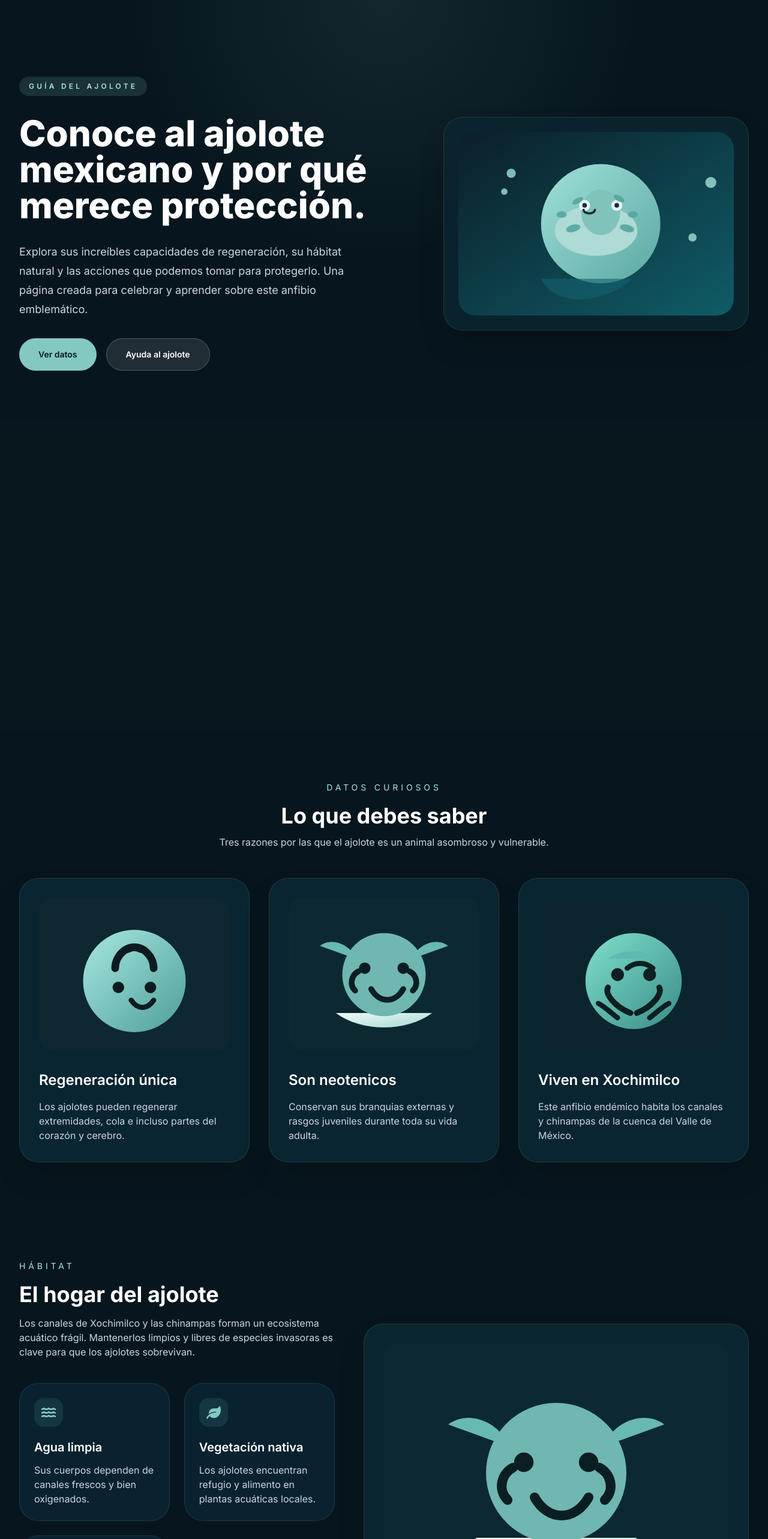
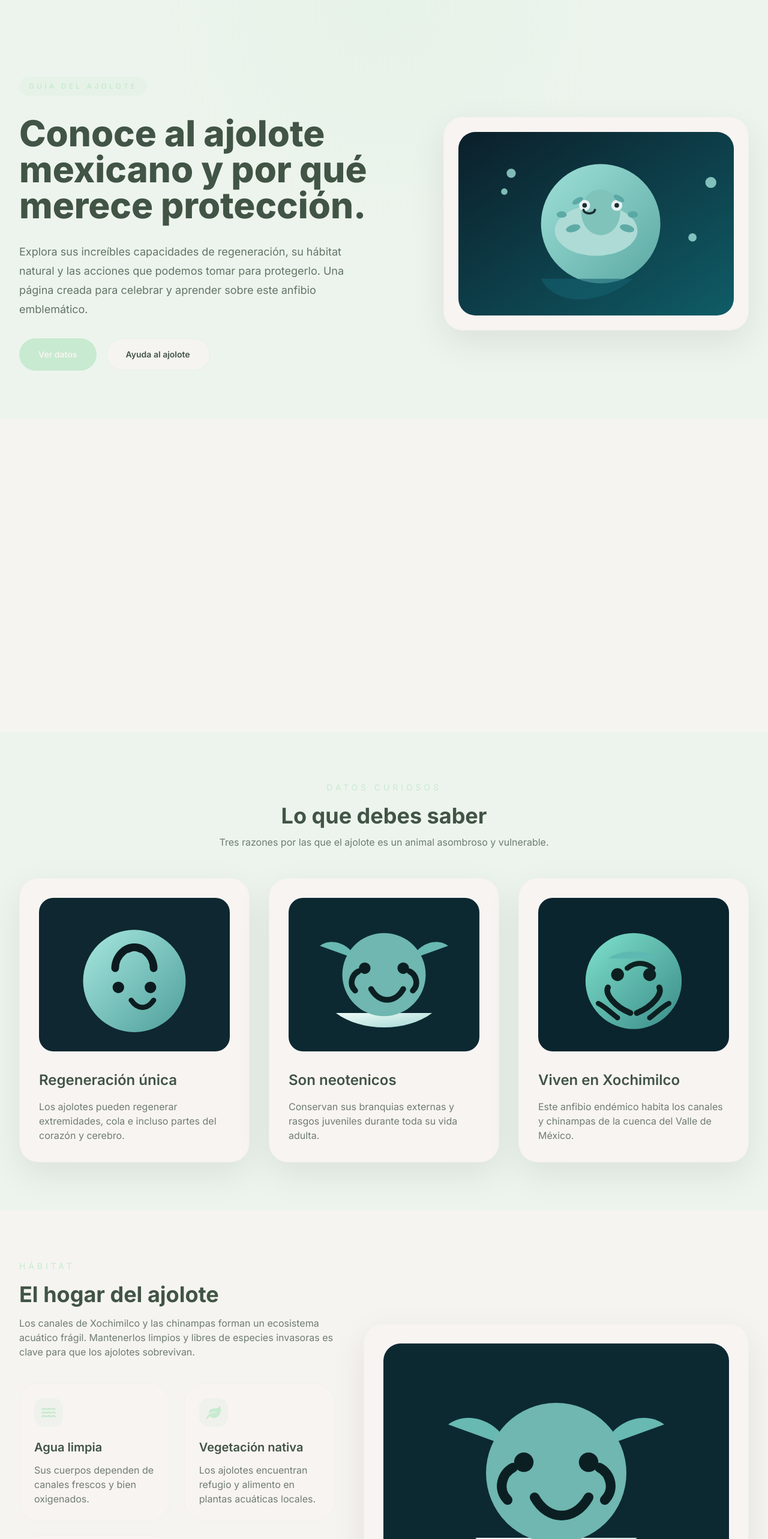
Before and after one commit to mariana76-gb/paginaahorasi, a React (Vite) app in the folder client/: page / in a window 1280 px wide. Shown: the top 2566 px of the page at 60% size. Built offline with nearby package versions, Linux system fonts and the light colour scheme.

Commit message:
Update site to pastel green, white, and pink theme

```diff
--- a/client/src/App.jsx
+++ b/client/src/App.jsx
@@ -8,7 +8,7 @@ import TermsPage from './pages/TermsPage'
 function App() {
   return (
     <Router>
-      <div className="min-h-screen bg-[#07161E] text-white">
+      <div className="min-h-screen bg-pastelSoft text-pastelText">
         <Navbar />
         <Routes>
           <Route path="/" element={<HomePage />} />
--- a/client/src/index.css
+++ b/client/src/index.css
@@ -13,8 +13,8 @@ html {
 body {
   margin: 0;
   font-family: 'Inter', system-ui, sans-serif;
-  background: radial-gradient(circle at top, #0b2b35 0%, #07161e 60%, #020a11 100%);
-  color: #f8fafc;
+  background: radial-gradient(circle at top, #FFFFFF 0%, #F8F4F2 55%, #F3E9EB 100%);
+  color: #415445;
 }
 
 * {
--- a/client/src/pages/HomePage.jsx
+++ b/client/src/pages/HomePage.jsx
@@ -112,50 +112,50 @@ function HomePage() {
   }
 
   const renderIcon = (icon) => {
-    if (icon === 'water') return <FaWater className="h-6 w-6 text-[#83c9c2]" />
-    if (icon === 'leaf') return <FaLeaf className="h-6 w-6 text-[#83c9c2]" />
-    return <FaFish className="h-6 w-6 text-[#83c9c2]" />
+    if (icon === 'water') return <FaWater className="h-6 w-6 text-pastelGreen" />
+    if (icon === 'leaf') return <FaLeaf className="h-6 w-6 text-pastelGreen" />
+    return <FaFish className="h-6 w-6 text-pastelGreen" />
   }
 
   return (
-    <main className="relative min-h-screen overflow-hidden bg-[#07161E] text-white">
-      <section id="inicio" className="relative overflow-hidden px-4 pb-20 pt-32 text-white sm:px-6 lg:px-8">
-        <div className="absolute inset-0 bg-[radial-gradient(circle_at_top,_rgba(167,231,224,0.08),_transparent_45%)]" />
+    <main className="relative min-h-screen overflow-hidden bg-pastelSoft text-pastelText">
+      <section id="inicio" className="relative overflow-hidden px-4 pb-20 pt-32 text-pastelText sm:px-6 lg:px-8">
+        <div className="absolute inset-0 bg-[radial-gradient(circle_at_top,_rgba(200,234,208,0.18),_transparent_45%)]" />
         <div className="relative mx-auto flex max-w-7xl flex-col gap-10 lg:flex-row lg:items-center lg:justify-between">
           <div className="max-w-2xl space-y-8">
-            <span className="inline-flex rounded-full bg-[#83c9c2]/15 px-4 py-2 text-xs font-semibold uppercase tracking-[0.35em] text-[#A7E7E0]">Guía del ajolote</span>
-            <h1 className="text-4xl font-extrabold leading-tight text-white sm:text-6xl">Conoce al ajolote mexicano y por qué merece protección.</h1>
-            <p className="max-w-xl text-lg leading-8 text-slate-300">Explora sus increíbles capacidades de regeneración, su hábitat natural y las acciones que podemos tomar para protegerlo. Una página creada para celebrar y aprender sobre este anfibio emblemático.</p>
+            <span className="inline-flex rounded-full bg-pastelGreen/20 px-4 py-2 text-xs font-semibold uppercase tracking-[0.35em] text-pastelGreen">Guía del ajolote</span>
+            <h1 className="text-4xl font-extrabold leading-tight text-pastelText sm:text-6xl">Conoce al ajolote mexicano y por qué merece protección.</h1>
+            <p className="max-w-xl text-lg leading-8 text-pastelText/80">Explora sus increíbles capacidades de regeneración, su hábitat natural y las acciones que podemos tomar para protegerlo. Una página creada para celebrar y aprender sobre este anfibio emblemático.</p>
             <div className="flex flex-col gap-4 sm:flex-row">
-              <a href="#datos" className="inline-flex items-center justify-center rounded-full bg-[#83c9c2] px-8 py-4 text-sm font-semibold text-[#07161E] transition hover:bg-[#a7e7e0]">Ver datos</a>
-              <a href="#contacto" className="inline-flex items-center justify-center rounded-full border border-white/20 bg-white/10 px-8 py-4 text-sm font-semibold text-white transition hover:bg-white/20">Ayuda al ajolote</a>
+              <a href="#datos" className="inline-flex items-center justify-center rounded-full bg-pastelGreen px-8 py-4 text-sm font-semibold text-pastelWhite transition hover:bg-pastelGreen/90">Ver datos</a>
+              <a href="#contacto" className="inline-flex items-center justify-center rounded-full border border-pastelGreen/40 bg-pastelWhite/70 px-8 py-4 text-sm font-semibold text-pastelText transition hover:bg-pastelPink/60">Ayuda al ajolote</a>
             </div>
           </div>
 
-          <div className="mx-auto w-full max-w-2xl rounded-[2rem] border border-white/10 bg-[#0a2733]/80 p-4 shadow-2xl backdrop-blur-xl lg:p-6">
+          <div className="mx-auto w-full max-w-2xl rounded-[2rem] border border-pastelGreen/20 bg-pastelWhite p-4 shadow-soft backdrop-blur-xl lg:p-6">
             <img src="/images/ajolote-hero.svg" alt="Ilustración de ajolote" className="h-full w-full rounded-[1.75rem] object-cover" />
           </div>
         </div>
       </section>
 
-      <section id="nosotros" className="bg-[#08161e] px-4 py-20 sm:px-6 lg:px-8">
+      <section id="nosotros" className="bg-pastelWhite/80 px-4 py-20 sm:px-6 lg:px-8">
         <div className="mx-auto max-w-7xl">
           <div className="grid gap-12 lg:grid-cols-[1.2fr_0.8fr] lg:items-center">
             <motion.div initial={{ opacity: 0, x: -40 }} animate={{ opacity: 1, x: 0 }} transition={{ duration: 0.7 }}>
-              <span className="text-sm uppercase tracking-[0.35em] text-[#A7E7E0]">Sobre el ajolote</span>
-              <h2 className="mt-4 text-4xl font-bold text-white">¿Qué hace al ajolote tan especial?</h2>
-              <p className="mt-6 text-lg leading-8 text-slate-300">El ajolote mexicano es un anfibio neoténico que permanece en estado larvario durante toda su vida y conserva branquias externas. Es famoso por su capacidad de regenerar miembros completos y órganos internos.</p>
-              <p className="mt-4 text-lg leading-8 text-slate-300">Originario de la cuenca de Xochimilco, su supervivencia está en peligro debido a la pérdida de hábitat, especies invasoras y contaminación. Conocerlo es el primer paso para protegerlo.</p>
+              <span className="text-sm uppercase tracking-[0.35em] text-pastelGreen">Sobre el ajolote</span>
+              <h2 className="mt-4 text-4xl font-bold text-pastelText">¿Qué hace al ajolote tan especial?</h2>
+              <p className="mt-6 text-lg leading-8 text-pastelText/75">El ajolote mexicano es un anfibio neoténico que permanece en estado larvario durante toda su vida y conserva branquias externas. Es famoso por su capacidad de regenerar miembros completos y órganos internos.</p>
+              <p className="mt-4 text-lg leading-8 text-pastelText/75">Originario de la cuenca de Xochimilco, su supervivencia está en peligro debido a la pérdida de hábitat, especies invasoras y contaminación. Conocerlo es el primer paso para protegerlo.</p>
             </motion.div>
-            <motion.div initial={{ opacity: 0, x: 40 }} animate={{ opacity: 1, x: 0 }} transition={{ duration: 0.7 }} className="rounded-[2rem] border border-white/10 bg-[#0c2631]/90 p-8 shadow-2xl">
-              <div className="space-y-4 text-slate-200">
-                <div className="rounded-3xl bg-[#0b2e3e]/80 p-6">
-                  <h3 className="text-2xl font-semibold text-white">Regeneración</h3>
-                  <p className="mt-3 text-slate-300">El ajolote puede regenerar extremidades, médula espinal, corazón y partes del cerebro.</p>
+            <motion.div initial={{ opacity: 0, x: 40 }} animate={{ opacity: 1, x: 0 }} transition={{ duration: 0.7 }} className="rounded-[2rem] border border-pastelGreen/20 bg-pastelWhite p-8 shadow-soft">
+              <div className="space-y-4 text-pastelText">
+                <div className="rounded-3xl bg-pastelWhite p-6">
+                  <h3 className="text-2xl font-semibold text-pastelText">Regeneración</h3>
+                  <p className="mt-3 text-pastelText/75">El ajolote puede regenerar extremidades, médula espinal, corazón y partes del cerebro.</p>
                 </div>
-                <div className="rounded-3xl bg-[#0b2e3e]/80 p-6">
-                  <h3 className="text-2xl font-semibold text-white">Endémico</h3>
-                  <p className="mt-3 text-slate-300">Solo existe naturalmente en los canales de Xochimilco y algunos lagos cercanos.</p>
+                <div className="rounded-3xl bg-pastelWhite p-6">
+                  <h3 className="text-2xl font-semibold text-pastelText">Endémico</h3>
+                  <p className="mt-3 text-pastelText/75">Solo existe naturalmente en los canales de Xochimilco y algunos lagos cercanos.</p>
                 </div>
               </div>
             </motion.div>
@@ -166,18 +166,18 @@ function HomePage() {
       <section id="datos" className="px-4 py-20 sm:px-6 lg:px-8">
         <div className="mx-auto max-w-7xl">
           <div className="mb-12 text-center">
-            <span className="text-sm uppercase tracking-[0.35em] text-[#A7E7E0]">Datos curiosos</span>
-            <h2 className="mt-4 text-4xl font-bold text-white">Lo que debes saber</h2>
-            <p className="mx-auto mt-3 max-w-2xl text-slate-300">Tres razones por las que el ajolote es un animal asombroso y vulnerable.</p>
+            <span className="text-sm uppercase tracking-[0.35em] text-pastelGreen">Datos curiosos</span>
+            <h2 className="mt-4 text-4xl font-bold text-pastelText">Lo que debes saber</h2>
+            <p className="mx-auto mt-3 max-w-2xl text-pastelText/75">Tres razones por las que el ajolote es un animal asombroso y vulnerable.</p>
           </div>
 
           <div className="grid gap-8 lg:grid-cols-3">
             {factCards.map((fact) => (
-              <motion.article key={fact.title} whileHover={{ y: -10 }} className="rounded-[2rem] border border-white/10 bg-[#0a2733]/90 p-8 shadow-2xl transition duration-300">
+              <motion.article key={fact.title} whileHover={{ y: -10 }} className="rounded-[2rem] border border-pastelGreen/20 bg-pastelWhite p-8 shadow-soft transition duration-300">
                 <img src={fact.image} alt={fact.title} className="h-64 w-full rounded-[1.5rem] object-cover" />
                 <div className="mt-8 space-y-4">
-                  <h3 className="text-2xl font-semibold text-white">{fact.title}</h3>
-                  <p className="text-slate-300">{fact.description}</p>
+                  <h3 className="text-2xl font-semibold text-pastelText">{fact.title}</h3>
+                  <p className="text-pastelText/75">{fact.description}</p>
                 </div>
               </motion.article>
             ))}
@@ -185,24 +185,24 @@ function HomePage() {
         </div>
       </section>
 
-      <section id="habitat" className="bg-[#07161E] px-4 py-20 sm:px-6 lg:px-8">
+      <section id="habitat" className="bg-pastelWhite/80 px-4 py-20 sm:px-6 lg:px-8">
         <div className="mx-auto max-w-7xl">
           <div className="grid gap-12 lg:grid-cols-[0.9fr_1.1fr] lg:items-center">
             <div>
-              <span className="text-sm uppercase tracking-[0.35em] text-[#A7E7E0]">Hábitat</span>
-              <h2 className="mt-4 text-4xl font-bold text-white">El hogar del ajolote</h2>
-              <p className="mt-4 max-w-2xl text-slate-300">Los canales de Xochimilco y las chinampas forman un ecosistema acuático frágil. Mantenerlos limpios y libres de especies invasoras es clave para que los ajolotes sobrevivan.</p>
+              <span className="text-sm uppercase tracking-[0.35em] text-pastelGreen">Hábitat</span>
+              <h2 className="mt-4 text-4xl font-bold text-pastelText">El hogar del ajolote</h2>
+              <p className="mt-4 max-w-2xl text-pastelText/75">Los canales de Xochimilco y las chinampas forman un ecosistema acuático frágil. Mantenerlos limpios y libres de especies invasoras es clave para que los ajolotes sobrevivan.</p>
               <div className="mt-10 grid gap-6 sm:grid-cols-2">
                 {habitatItems.map((item) => (
-                  <div key={item.title} className="rounded-[2rem] border border-white/10 bg-[#0b2432]/90 p-6">
-                    <div className="inline-flex h-12 w-12 items-center justify-center rounded-2xl bg-[#183a46]/80">{renderIcon(item.icon)}</div>
-                    <h3 className="mt-5 text-xl font-semibold text-white">{item.title}</h3>
-                    <p className="mt-3 text-slate-300">{item.description}</p>
+                  <div key={item.title} className="rounded-[2rem] border border-pastelGreen/20 bg-pastelWhite p-6">
+                    <div className="inline-flex h-12 w-12 items-center justify-center rounded-2xl bg-pastelGreen/20">{renderIcon(item.icon)}</div>
+                    <h3 className="mt-5 text-xl font-semibold text-pastelText">{item.title}</h3>
+                    <p className="mt-3 text-pastelText/75">{item.description}</p>
                   </div>
                 ))}
               </div>
             </div>
-            <div className="overflow-hidden rounded-[2rem] border border-white/10 bg-[#0c2834]/90 p-8 shadow-2xl">
+            <div className="overflow-hidden rounded-[2rem] border border-pastelGreen/20 bg-pastelWhite p-8 shadow-soft">
               <img src="/images/ajolote-facts-2.svg" alt="Hábitat del ajolote" className="h-full w-full rounded-[1.5rem] object-cover" />
             </div>
           </div>
@@ -212,9 +212,9 @@ function HomePage() {
       <section id="galeria" className="px-4 py-20 sm:px-6 lg:px-8">
         <div className="mx-auto max-w-7xl">
           <div className="mb-12 text-center">
-            <span className="text-sm uppercase tracking-[0.35em] text-[#A7E7E0]">Galería</span>
-            <h2 className="mt-4 text-4xl font-bold text-white">Momentos del ajolote</h2>
-            <p className="mx-auto mt-3 max-w-2xl text-slate-300">Ilustraciones inspiradas en su curiosa apariencia y su entorno acuático.</p>
+            <span className="text-sm uppercase tracking-[0.35em] text-pastelGreen">Galería</span>
+            <h2 className="mt-4 text-4xl font-bold text-pastelText">Momentos del ajolote</h2>
+            <p className="mx-auto mt-3 max-w-2xl text-pastelText/75">Ilustraciones inspiradas en su curiosa apariencia y su entorno acuático.</p>
           </div>
           <Swiper modules={[Autoplay, Pagination, Navigation]} spaceBetween={20} slidesPerView={1} navigation pagination={{ clickable: true }} autoplay={{ delay: 3500 }} breakpoints={{ 640: { slidesPerView: 2 }, 1024: { slidesPerView: 3 } }} className="rounded-[2rem] px-4 pb-8">
             {factCards.map((fact) => (
@@ -226,25 +226,25 @@ function HomePage() {
         </div>
       </section>
 
-      <section id="testimonios" className="bg-[#08161f] px-4 py-20 sm:px-6 lg:px-8">
+      <section id="testimonios" className="bg-pastelWhite/80 px-4 py-20 sm:px-6 lg:px-8">
         <div className="mx-auto max-w-7xl">
           <div className="mb-12 text-center">
-            <span className="text-sm uppercase tracking-[0.35em] text-[#A7E7E0]">Testimonios</span>
-            <h2 className="mt-4 text-4xl font-bold text-white">Nuestros visitantes opinan</h2>
+            <span className="text-sm uppercase tracking-[0.35em] text-pastelGreen">Testimonios</span>
+            <h2 className="mt-4 text-4xl font-bold text-pastelText">Nuestros visitantes opinan</h2>
           </div>
-          <Swiper modules={[Autoplay, Pagination]} spaceBetween={24} slidesPerView={1} pagination={{ clickable: true }} autoplay={{ delay: 4000 }} className="rounded-[2rem] bg-[#0a2633]/80 p-8 shadow-2xl">
+          <Swiper modules={[Autoplay, Pagination]} spaceBetween={24} slidesPerView={1} pagination={{ clickable: true }} autoplay={{ delay: 4000 }} className="rounded-[2rem] bg-pastelWhite p-8 shadow-soft">
             {testimonials.map((testimonial) => (
               <SwiperSlide key={testimonial.name} className="rounded-[2rem]">
                 <div className="grid gap-8 lg:grid-cols-[140px_minmax(0,1fr)] lg:items-center">
-                  <div className="flex h-36 w-36 items-center justify-center rounded-full bg-[#183a46]/80 text-3xl text-[#A7E7E0]">{testimonial.name[0]}</div>
+                  <div className="flex h-36 w-36 items-center justify-center rounded-full bg-pastelGreen/20 text-3xl text-pastelGreen">{testimonial.name[0]}</div>
                   <div>
-                    <div className="flex items-center gap-2 text-[#83c9c2]">
+                    <div className="flex items-center gap-2 text-pastelGreen">
                       {Array.from({ length: testimonial.stars }).map((_, index) => (
                         <FaStar key={index} />
                       ))}
                     </div>
-                    <h3 className="mt-4 text-2xl font-semibold text-white">{testimonial.name}</h3>
-                    <p className="mt-3 text-slate-300">{testimonial.text}</p>
+                    <h3 className="mt-4 text-2xl font-semibold text-pastelText">{testimonial.name}</h3>
+                    <p className="mt-3 text-pastelText/75">{testimonial.text}</p>
                   </div>
                 </div>
               </SwiperSlide>
@@ -256,14 +256,14 @@ function HomePage() {
       <section id="contacto" className="px-4 py-20 sm:px-6 lg:px-8">
         <div className="mx-auto max-w-7xl">
           <div className="grid gap-12 lg:grid-cols-[0.9fr_1.1fr] lg:items-start">
-            <motion.div initial={{ opacity: 0, x: -30 }} animate={{ opacity: 1, x: 0 }} transition={{ duration: 0.7 }} className="rounded-[2rem] border border-white/10 bg-[#0b2432]/90 p-10 shadow-2xl">
-              <span className="text-sm uppercase tracking-[0.35em] text-[#A7E7E0]">Conservación</span>
-              <h2 className="mt-4 text-4xl font-bold text-white">Ayuda a proteger al ajolote</h2>
-              <p className="mt-4 text-slate-300">Comparte información útil, promueve hábitats saludables y conoce acciones que ayudan a la conservación del ajolote mexicano.</p>
-              <div className="mt-10 space-y-6 text-slate-300">
+            <motion.div initial={{ opacity: 0, x: -30 }} animate={{ opacity: 1, x: 0 }} transition={{ duration: 0.7 }} className="rounded-[2rem] border border-pastelGreen/20 bg-pastelWhite p-10 shadow-soft">
+              <span className="text-sm uppercase tracking-[0.35em] text-pastelGreen">Conservación</span>
+              <h2 className="mt-4 text-4xl font-bold text-pastelText">Ayuda a proteger al ajolote</h2>
+              <p className="mt-4 text-pastelText/75">Comparte información útil, promueve hábitats saludables y conoce acciones que ayudan a la conservación del ajolote mexicano.</p>
+              <div className="mt-10 space-y-6 text-pastelText/75">
                 <div>
-                  <h3 className="text-lg font-semibold text-white">¿Cómo apoyar?</h3>
-                  <ul className="mt-4 list-disc space-y-3 pl-5 text-slate-300">
+                  <h3 className="text-lg font-semibold text-pastelText">¿Cómo apoyar?</h3>
+                  <ul className="mt-4 list-disc space-y-3 pl-5 text-pastelText/75">
                     <li>Mantener limpios los canales y cuerpos de agua.</li>
                     <li>Evitar especies invasoras y plásticos en el agua.</li>
                     <li>Apoyar proyectos de conservación local.</li>
@@ -272,24 +272,24 @@ function HomePage() {
               </div>
             </motion.div>
 
-            <motion.div initial={{ opacity: 0, x: 30 }} animate={{ opacity: 1, x: 0 }} transition={{ duration: 0.7 }} className="rounded-[2rem] border border-white/10 bg-[#0b2734]/90 p-8 shadow-2xl">
+            <motion.div initial={{ opacity: 0, x: 30 }} animate={{ opacity: 1, x: 0 }} transition={{ duration: 0.7 }} className="rounded-[2rem] border border-pastelGreen/20 bg-pastelWhite p-8 shadow-soft">
               <form onSubmit={handleSubmit} className="space-y-6">
                 <label className="block">
-                  <span className="text-sm font-medium text-white">Nombre</span>
-                  <input name="nombre" value={formData.nombre} onChange={handleChange} type="text" required aria-label="Nombre" className="mt-2 w-full rounded-3xl border border-white/10 bg-[#0b1e2a] px-4 py-3 text-white outline-none transition focus:border-[#83c9c2] focus:ring-2 focus:ring-[#83c9c2]/30" />
+                  <span className="text-sm font-medium text-pastelText">Nombre</span>
+                  <input name="nombre" value={formData.nombre} onChange={handleChange} type="text" required aria-label="Nombre" className="mt-2 w-full rounded-3xl border border-pastelGreen/20 bg-pastelWhite px-4 py-3 text-pastelText outline-none transition focus:border-pastelGreen focus:ring-2 focus:ring-pastelGreen/30" />
                 </label>
                 <label className="block">
-                  <span className="text-sm font-medium text-white">Correo</span>
-                  <input name="correo" value={formData.correo} onChange={handleChange} type="email" required aria-label="Correo electrónico" className="mt-2 w-full rounded-3xl border border-white/10 bg-[#0b1e2a] px-4 py-3 text-white outline-none transition focus:border-[#83c9c2] focus:ring-2 focus:ring-[#83c9c2]/30" />
+                  <span className="text-sm font-medium text-pastelText">Correo</span>
+                  <input name="correo" value={formData.correo} onChange={handleChange} type="email" required aria-label="Correo electrónico" className="mt-2 w-full rounded-3xl border border-pastelGreen/20 bg-pastelWhite px-4 py-3 text-pastelText outline-none transition focus:border-pastelGreen focus:ring-2 focus:ring-pastelGreen/30" />
                 </label>
                 <label className="block">
-                  <span className="text-sm font-medium text-white">Mensaje</span>
-                  <textarea name="mensaje" value={formData.mensaje} onChange={handleChange} required rows="5" aria-label="Mensaje" className="mt-2 w-full rounded-3xl border border-white/10 bg-[#0b1e2a] px-4 py-3 text-white outline-none transition focus:border-[#83c9c2] focus:ring-2 focus:ring-[#83c9c2]/30"></textarea>
+                  <span className="text-sm font-medium text-pastelText">Mensaje</span>
+                  <textarea name="mensaje" value={formData.mensaje} onChange={handleChange} required rows="5" aria-label="Mensaje" className="mt-2 w-full rounded-3xl border border-pastelGreen/20 bg-pastelWhite px-4 py-3 text-pastelText outline-none transition focus:border-pastelGreen focus:ring-2 focus:ring-pastelGreen/30"></textarea>
                 </label>
                 {status && (
                   <p className={`rounded-3xl px-4 py-3 text-sm ${status.type === 'success' ? 'bg-emerald-500/15 text-emerald-200' : 'bg-rose-500/15 text-rose-200'}`}>{status.message}</p>
                 )}
-                <button type="submit" disabled={submitting} className="inline-flex w-full items-center justify-center rounded-full bg-[#83c9c2] px-6 py-4 text-sm font-semibold text-[#07161E] transition hover:bg-[#a7e7e0] disabled:cursor-not-allowed disabled:bg-white/20">
+                <button type="submit" disabled={submitting} className="inline-flex w-full items-center justify-center rounded-full bg-pastelPink px-6 py-4 text-sm font-semibold text-pastelText transition hover:bg-pastelPink/90 disabled:cursor-not-allowed disabled:bg-pastelWhite/60">
                   {submitting ? 'Enviando...' : 'Enviar mensaje'}
                 </button>
               </form>
```
Also changed, not shown: client/src/components/Footer.jsx (+15 -15 lines), client/src/components/Navbar.jsx (+6 -6 lines), client/src/pages/PrivacyPage.jsx (+6 -6 lines), client/src/pages/TermsPage.jsx (+6 -6 lines), client/tailwind.config.js (+6 -4 lines), 1 other file (tests, documents, lock files or other folders).
